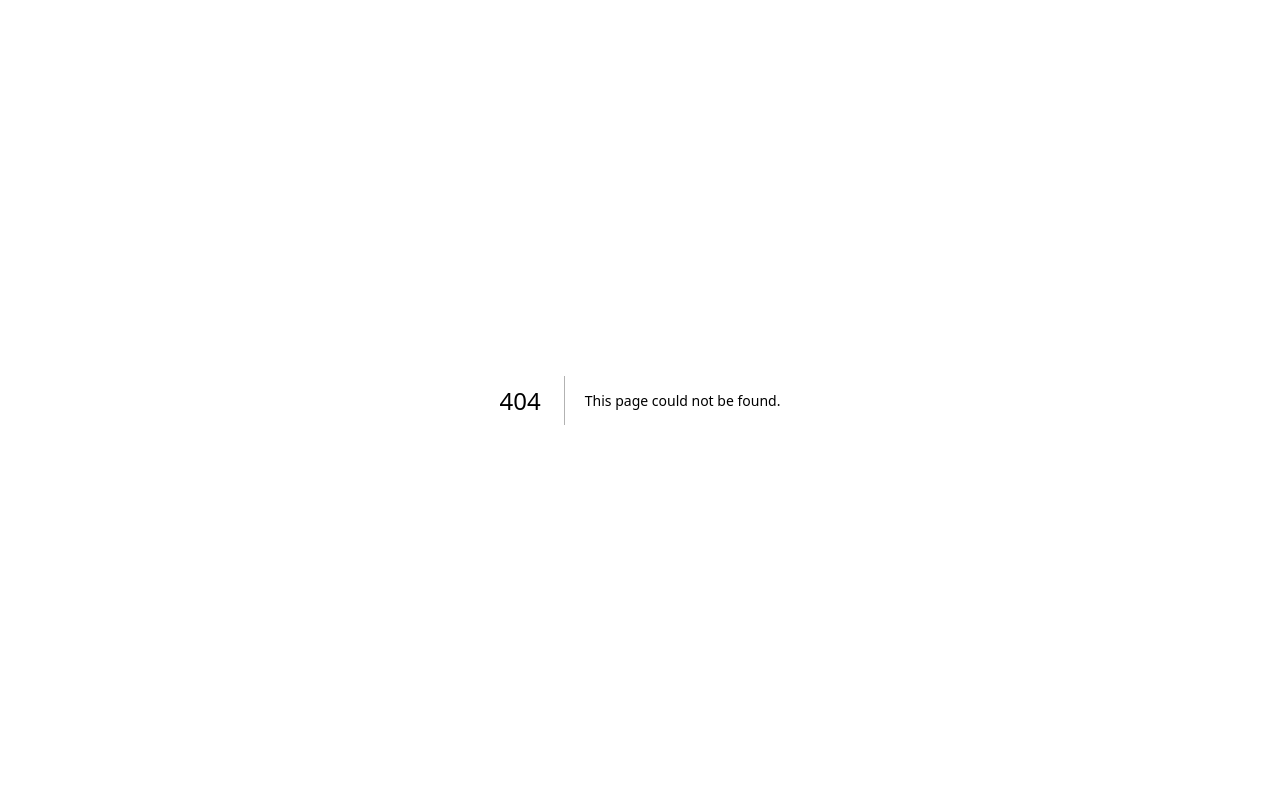
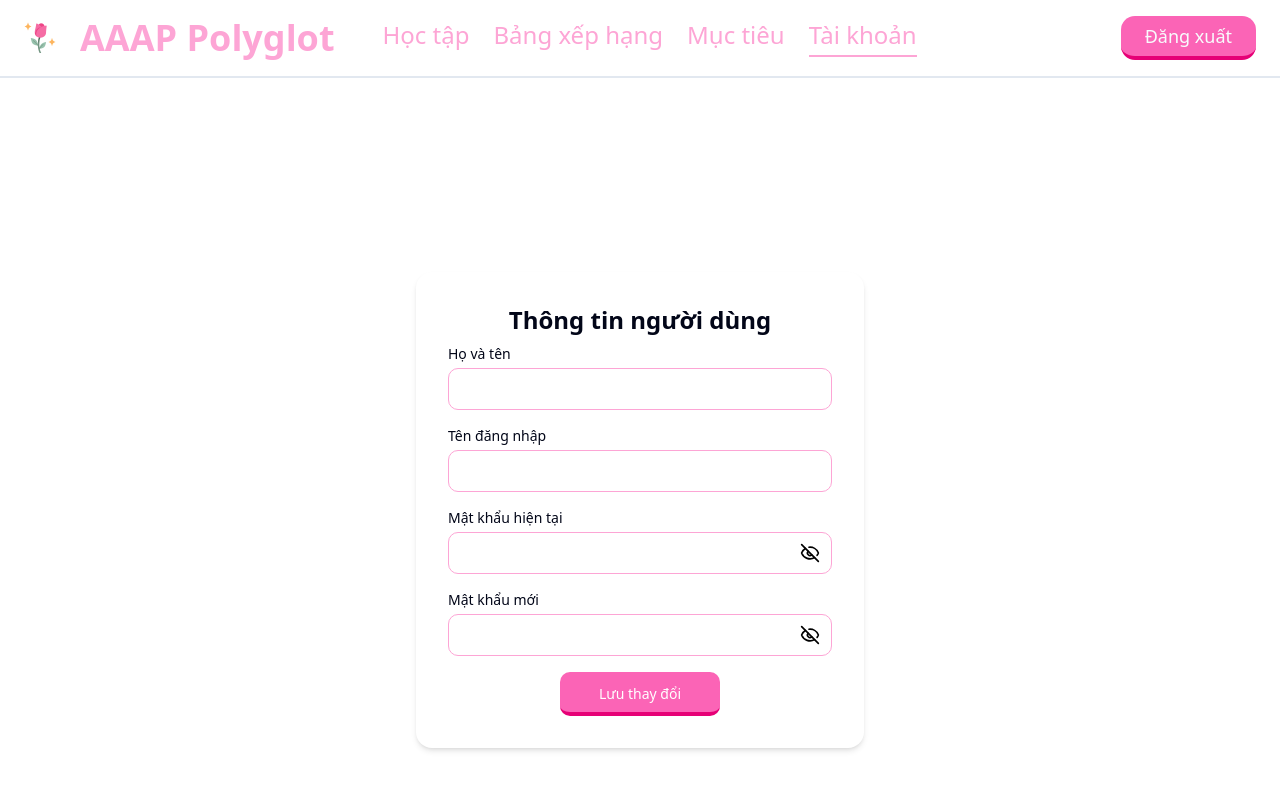
Before and after one commit to Nhom-Project-1/AAAP-Polyglot, a Next.js app: page /account in a window 1280 px wide. Before the commit this address had no page. Shown: the top 800 px of the page. Built offline with nearby package versions, Linux system fonts and the light colour scheme.

Commit message:
Giao dien chinh sua thong tin nguoi dung

```diff
--- a/app/(marketing)/footer.tsx
+++ /dev/null
@@ -1,21 +0,0 @@
-export const Footer = () => {
-  return (
-    <footer className="hidden lg:block w-full border-t-2 border-slate-200 bg-gray-50">
-      <div className="w-full flex justify-between px-4 py-4 relative">
-        {/* Bên trái */}
-        <div className="flex flex-col gap-1 pl-14">
-          <h3 className="text-lg font-bold text-pink-300">Về AAAP Polyglot</h3>
-          <p className="text-sm text-gray-700"> AAAP Polyglot - Website đồng hành cùng người Việt trên hành trình học ngoại ngữ</p>
-        </div>
-        {/* Bên phải */}
-        <div className="flex flex-col items-start gap-1 absolute left-[75%] transform -translate-x-1/2 text-gray-700">
-          <h3 className="text-lg font-bold text-pink-300">Kết nối với chúng tôi</h3>
-          <p className="text-sm">Địa chỉ: Số 3 Cầu Giấy, Hà Nội</p>
-          <p className="text-sm">Email: aaappolyglot@gmail.com</p>
-          <p className="text-sm">Điện thoại: 0123 456 789</p>
-        </div>
-      </div>
-      <div className="w-full mt-2 pt-8 pb-4 text-center text-sm text-pink-400"> ©2025 AAAP Polyglot - From Words to World</div>
-    </footer>
-  )
-}
--- a/app/(marketing)/layout.tsx
+++ b/app/(marketing)/layout.tsx
@@ -1,6 +1,6 @@
 import React from "react";
 import {Header} from "./header";
-import { Footer } from "./footer";
+import {Footer} from "@/components/footer";
 type Props={
     children: React.ReactNode;
 };
@@ -11,7 +11,7 @@ const MarketingLayout=({children}:Props)=>{
             <main className="flex-1 px-14 py-8">
                 {children}
             </main>
-            <Footer/>
+             <Footer/>
         </div>
     );
 };
--- a/app/(marketing)/page.tsx
+++ b/app/(marketing)/page.tsx
@@ -171,4 +171,3 @@ export default function Home() {
     </div>
   )
 }
-{/* Tìm ảnh minh họa cạnh giới thiệu*/}
--- /dev/null
+++ b/app/account/page.tsx
@@ -0,0 +1,148 @@
+"use client"
+import  Layout  from '@/components/layout'
+import { useState } from "react"
+import { Button } from "@/components/ui/button"
+import { useRouter } from "next/navigation"
+import toast from "react-hot-toast"
+
+export default function AccountPage() {
+  const router = useRouter()
+  const [fullName, setFullName] = useState("")
+  const [username, setUsername] = useState("")
+  const [password, setPassword] = useState("")
+  const [newPassword, setNewPassword] = useState("")
+  const [showPassword, setShowPassword] = useState(false)
+  const [showNewPassword, setShowNewPassword] = useState(false)
+
+  type AccountErrors = {
+    fullName: string
+    username: string
+    password: string
+    newPassword: string
+  }
+
+  const [errors, setErrors] = useState<AccountErrors>({
+    fullName: "",
+    username: "",
+    password: "",
+    newPassword: ""
+  })
+
+  const handleSubmit = (e: React.FormEvent) => {
+    e.preventDefault()
+
+    let valid = true
+    const newErrors: AccountErrors = { fullName: "", username: "", password: "", newPassword: "" }
+
+    if (!fullName.trim()) {
+      newErrors.fullName = "Họ và tên không được bỏ trống"
+      valid = false
+    }
+    if (!username.trim()) {
+      newErrors.username = "Tên đăng nhập không được bỏ trống"
+      valid = false
+    }
+    if (!password.trim()) {
+      newErrors.password = "Mật khẩu không được bỏ trống"
+      valid = false
+    }
+    if (!newPassword.trim()) {
+      newErrors.newPassword = "Vui lòng nhập lại mật khẩu!"
+      valid = false
+    } else if (password !== newPassword) {
+      newErrors.newPassword = "Mật khẩu nhập lại không khớp"
+      valid = false
+    }
+
+    setErrors(newErrors)
+    if (!valid) return
+    toast.success("Thay đổi thông tin thành công!",{duration: 3000})
+  }
+
+  return (
+      <Layout>
+      <div className="flex justify-center items-center min-h-screen px-4">
+        <div className="w-full max-w-md bg-white p-8 rounded-2xl shadow-md">
+          <h1 className="text-2xl font-bold text-center mb-2">Thông tin người dùng</h1>
+          <form onSubmit={handleSubmit} className="space-y-4">
+            {/* Họ và tên */}
+            <div>
+              <label className="block text-sm font-medium mb-1">Họ và tên</label>
+              <input
+                type="text"
+                value={fullName}
+                onChange={(e) => {
+                  const val = e.target.value
+                  setFullName(val)
+                  setErrors(prev => ({ ...prev, fullName: val.trim() ? "" : "Họ và tên không được bỏ trống" }))
+                }}
+                className="w-full px-3 py-2 rounded-lg border border-pink-300 bg-white focus:outline-none focus:ring-2 focus:ring-pink-400 focus:border-pink-400"
+              />
+              {errors.fullName && <p className="text-red-500 text-xs mt-1">{errors.fullName}</p>}
+            </div>
+
+            {/* Tên đăng nhập */}
+            <div>
+              <label className="block text-sm font-medium mb-1">Tên đăng nhập</label>
+              <input
+                type="text"
+                value={username}
+                onChange={(e) => {
+                  const val = e.target.value
+                  setUsername(val)
+                  setErrors(prev => ({ ...prev, username: val.trim() ? "" : "Tên đăng nhập không được bỏ trống" }))
+                }}
+                className="w-full px-3 py-2 rounded-lg border border-pink-300 bg-white focus:outline-none focus:ring-2 focus:ring-pink-400 focus:border-pink-400"
+              />
+              {errors.username && <p className="text-red-500 text-xs mt-1">{errors.username}</p>}
+            </div>
+            {/* Mật khẩu */}
+            <div>
+              <label className="block text-sm font-medium mb-1">Mật khẩu hiện tại</label>
+              <div className="relative">
+                <input
+                  type={showPassword ? "text" : "password"}
+                  value={password}
+                  onChange={(e) => {
+                    const val = e.target.value
+                    setPassword(val)
+                    setErrors(prev => ({ ...prev, password: val.trim() ? "" : "Mật khẩu không được bỏ trống" }))
+                  }}
+                  className="w-full px-3 py-2 rounded-lg border border-pink-300 bg-white focus:outline-none focus:ring-2 focus:ring-pink-400 focus:border-pink-400"
+                />
+                <button type="button" onClick={() => setShowPassword(!showPassword)} className="absolute right-3 top-1/2 transform -translate-y-1/2">
+                  <img src={showPassword ? "/openeye.svg" : "/closeeye.svg"} alt="" className="h-5 w-5" />
+                </button>
+              </div>
+              {errors.password && <p className="text-red-500 text-xs mt-1">{errors.password}</p>}
+            </div>
+            {/* Mật khẩu mới */}
+            <div>
+              <label className="block text-sm font-medium mb-1">Mật khẩu mới</label>
+              <div className="relative">
+                <input
+                  type={showNewPassword ? "text" : "password"}
+                  value={newPassword}
+                  onChange={(e) => {
+                    const val = e.target.value
+                    setNewPassword(val)
+                    if (!val.trim()) setErrors(prev => ({ ...prev, newPassword: "Vui lòng nhập mật khẩu mới!" }))
+                    else setErrors(prev => ({ ...prev, newPassword: "" }))
+                  }}
+                  className="w-full px-3 py-2 rounded-lg border border-pink-300 bg-white focus:outline-none focus:ring-2 focus:ring-pink-400 focus:border-pink-400"
+                />
+                <button type="button" onClick={() => setShowNewPassword(!showNewPassword)} className="absolute right-3 top-1/2 transform -translate-y-1/2">
+                  <img src={showNewPassword ? "/openeye.svg" : "/closeeye.svg"} alt="" className="h-5 w-5" />
+                </button>
+              </div>
+              {errors.newPassword && <p className="text-red-500 text-xs mt-1">{errors.newPassword}</p>}
+            </div>
+            <Button variant="secondary" className="px-8 py-3 mx-auto block w-40 cursor-pointer bg-pink-400 text-white rounded-lg hover:bg-pink-500 transition" type="submit" >
+              Lưu thay đổi
+            </Button>
+          </form>
+          </div>
+        </div>
+      </Layout>
+  )
+}
--- a/app/course/loading.tsx
+++ /dev/null
@@ -1,5 +0,0 @@
-import LoadingTulip from "@/components/loading"
-
-export default function Loading() {
-  return <LoadingTulip />
-}
--- a/app/course/page.tsx
+++ b/app/course/page.tsx
@@ -1,25 +1,17 @@
 'use client'
-
-import { Header } from '@/components/header'
-import { Footer } from '@/components/footer'
+import  Layout  from '@/components/layout'
 import { useRouter } from 'next/navigation'
 
 export default function CoursePage() {
   const router = useRouter()
-
-  const handleLogout = () => {
-    console.log("Đăng xuất")
-    router.push('/')
-  }
-
   return (
     <div>
-      <Header onLogout={handleLogout} />
+      <Layout>
       <main className="p-6">
         <h2>Trang học tập</h2>
         <p>Nội dung khóa học...</p>
       </main>
-      <Footer />
+      </Layout>
     </div>
   )
 }
--- a/app/layout.tsx
+++ b/app/layout.tsx
@@ -28,9 +28,7 @@ export default function RootLayout({
 }>) {
   return (
     <html lang="en">
-      <body
-        className={`${geistSans.variable} ${geistMono.variable} antialiased`}
-      >
+      <body className={`${geistSans.variable} ${geistMono.variable} antialiased`}>
         {children}
         <Toaster position="top-center"/>
       </body>
--- a/app/login/page.tsx
+++ b/app/login/page.tsx
@@ -2,7 +2,7 @@
 import { Button } from "@/components/ui/button"
 import { useState } from "react"
 import { useRouter } from "next/navigation"
-import LoadingTulip from "@/components/loading"
+import Loading from "@/components/loading"
 
 export default function LoginPage() {
   const router = useRouter()
@@ -46,12 +46,11 @@ const [errors, setErrors] = useState<LoginErrors>({ identifier: "", password: ""
     }
 
   }
-  if (isLoading) return <LoadingTulip/>
+  if (isLoading) return <Loading/>
   return (
     <div className="min-h-screen flex items-center justify-center bg-white-50">
       <div className="w-full max-w-md bg-gray p-8 rounded-2xl shadow-md">
         <h1 className="text-2xl text-black-500 font-bold text-center mb-6">Đăng nhập vào AAAP Polyglot</h1>
-
         <form onSubmit={handleSubmit} className="space-y-4">
           {/*Username hoặc email*/}
           <div>
--- a/components/header.tsx
+++ b/components/header.tsx
@@ -27,32 +27,20 @@ export const Header = ({ onLogout }: HeaderProps) => {
         {/* Logo + menu */}
         <div className="flex items-center gap-x-6">
           <Image src="/logo.png" alt="Logo" width={32} height={32} />
-          <span
-            className="text-pink-300 font-bold text-4xl cursor-pointer"
-            onClick={() => router.push('/')}
-          >
-            AAAP Polyglot
-          </span>
-
+          <span className="text-pink-300 font-bold text-4xl r">AAAP Polyglot</span>
           <nav className="flex gap-x-6 ml-6">
             {menuItems.map((item) => {
               const isActive = pathname === item.href
               return (
-      <span
-        key={item.href}
-        onClick={() => router.push(item.href)}
-        className={`text-2xl cursor-pointer transition-colors ${
+                <span key={item.href} onClick={() => router.push(item.href)} className={`text-2xl cursor-pointer transition-colors ${
                     isActive
                       ? "font-medium text-pink-300 border-b-2 border-pink-300 pb-1  hover:text-pink-500"
-            : "font-medium text-pink-300 hover:text-pink-500"
-        }`}
-      >
+                      : "font-medium text-pink-300 hover:text-pink-500"}`}>
                   {item.name}
                 </span>
               )
             })}
           </nav>
-
         </div>
 
         <div>
--- /dev/null
+++ b/components/layout.tsx
@@ -0,0 +1,18 @@
+import { Header } from "./header"
+import { Footer } from "./footer"
+import {useRouter} from "next/navigation"
+
+export default function Layout({ children }: { children: React.ReactNode }) {
+  const route = useRouter()
+  const handleLogout = () => {
+    console.log("Đăng xuất")
+    route.push('/')
+  }
+  return (
+    <div className="min-h-screen flex flex-col">
+      <Header onLogout={handleLogout} />
+      <div className="flex-1 px-14 py-8">{children}</div>
+      <Footer />
+    </div>
+  )
+}
--- a/components/loading.tsx
+++ b/components/loading.tsx
@@ -1,16 +1,8 @@
-"use client"
-
 import React from "react"
-
-export default function LoadingTulip() {
+export default function Loading() {
   return (
     <div className="relative flex items-center justify-center h-screen bg-gradient-to-br from-green-100 via-pink-100 to-blue-100 overflow-hidden">
-      {/* Chữ Loading */}
-      <h1 className="text-4xl font-bold text-pink-600 z-10 animate-pulse">
-        Loading...
-      </h1>
-
-      {/* Tulip animation */}
+      <h1 className="text-4xl font-bold text-pink-600 z-10 animate-pulse">Loading...</h1>
       <div className="absolute bottom-0 flex space-x-6">
         {[...Array(4)].map((_, i) => (
           <div
@@ -22,7 +14,6 @@ export default function LoadingTulip() {
           </div>
         ))}
       </div>
-
       <style jsx>{`
         @keyframes tulip-sway {
             0%   { transform: rotate(0deg); }
@@ -32,7 +23,6 @@ export default function LoadingTulip() {
             80%  { transform: rotate(-5deg); }
             100% { transform: rotate(0deg); }
         }
-
         .animate-tulip {
           animation: tulip-sway 2s ease-in-out infinite;
           transform-origin: bottom center;
```
Also changed, not shown: components/footer.tsx (+1 -6 lines). Lines whose indentation alone changed are shown as unchanged.
